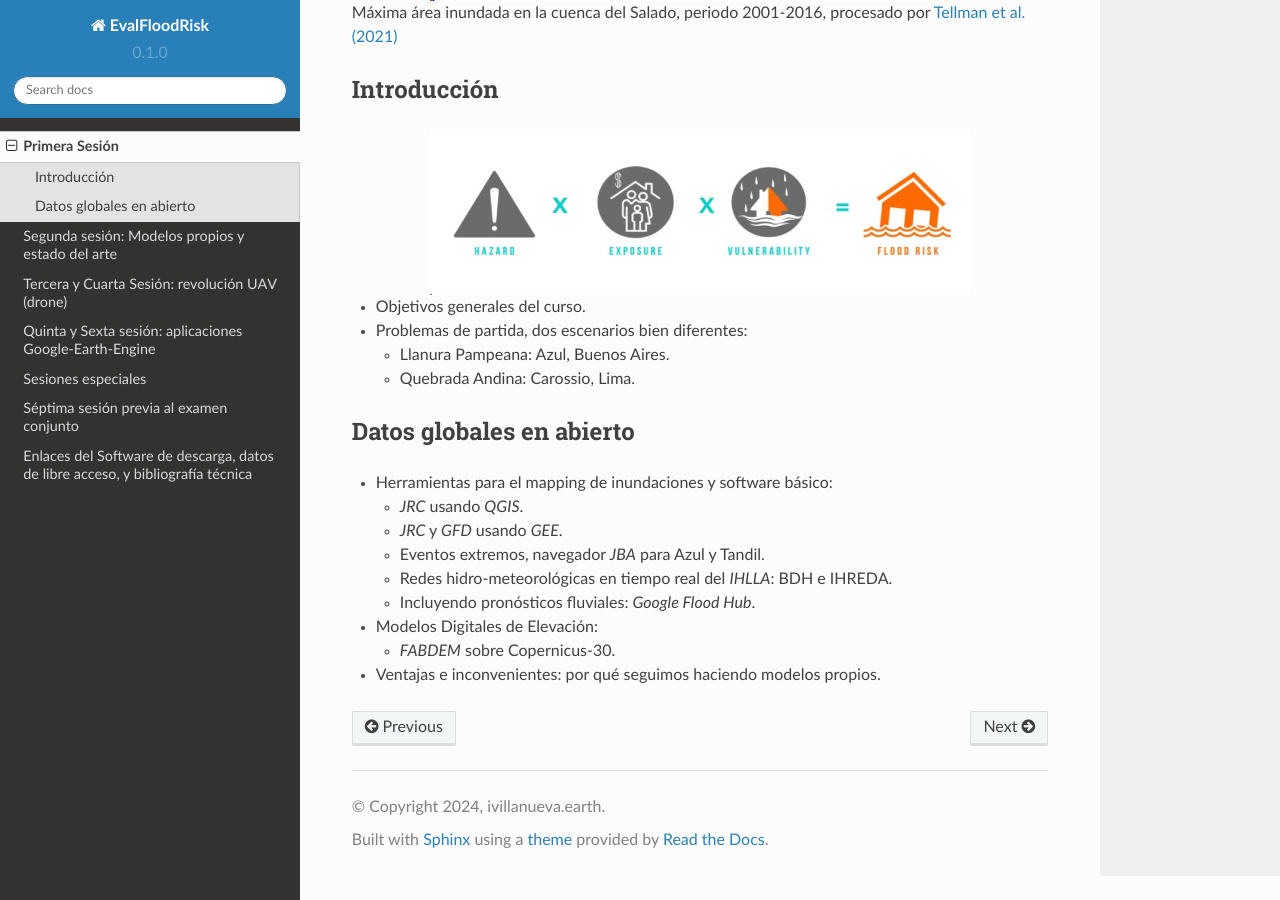
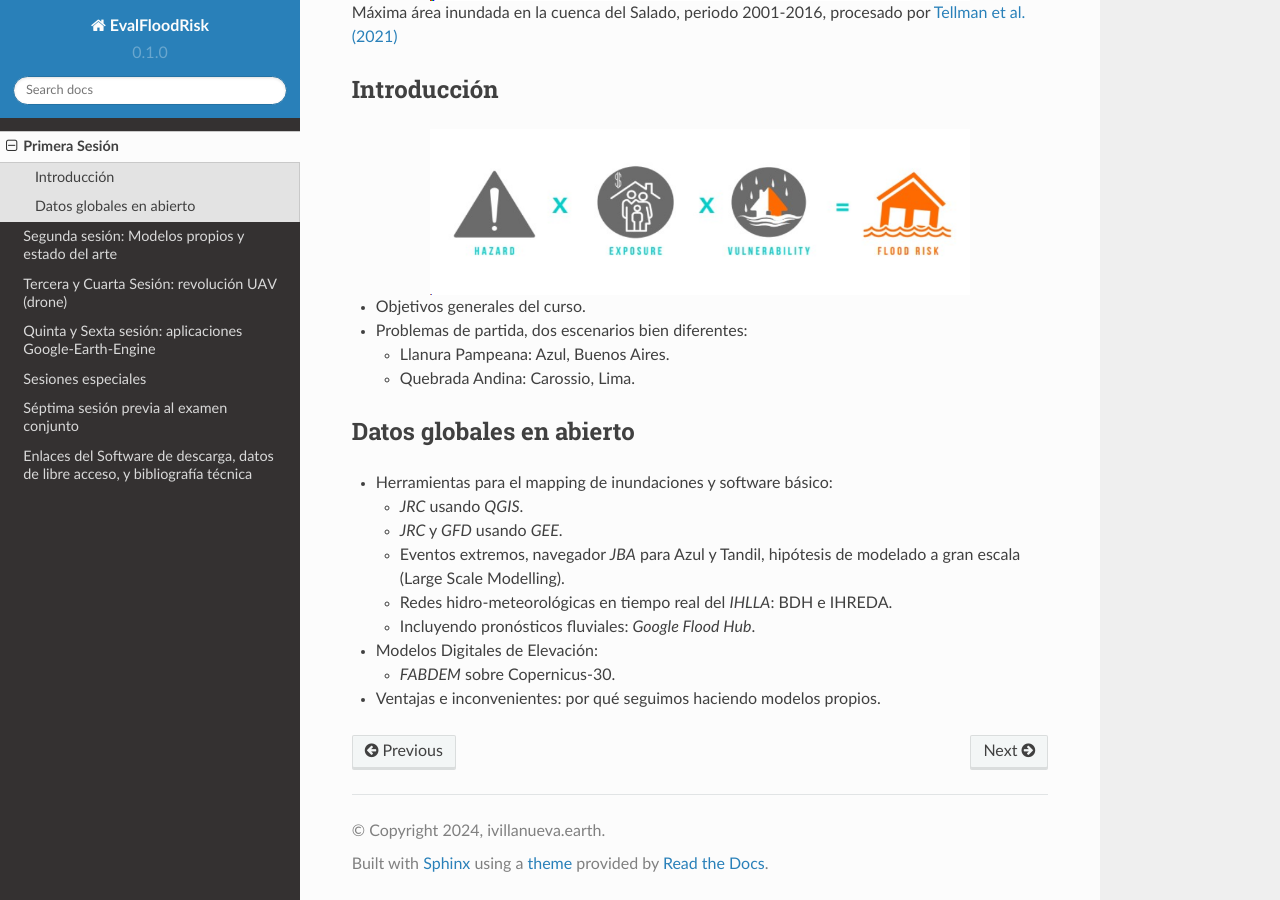
Before and after one commit to ivillamadrid/EvalFloodRisk_RSSWE, a Sphinx documentation site: the page built from docs/source/D1.rst, in a window 1280 px wide and 900 px high, scrolled down 558 px. Built offline with Sphinx 7.4.7 and the Read the Docs theme 2.0.0, drawn with Linux system fonts in a browser that asks for light colours.

Commit message:
Update D1.rst

```diff
--- a/docs/source/D1.rst
+++ b/docs/source/D1.rst
@@ -32,7 +32,7 @@ Datos globales en abierto
 
   * *JRC* usando *QGIS*.
   * *JRC* y *GFD* usando *GEE*.
-  * Eventos extremos, navegador *JBA* para Azul y Tandil.
+  * Eventos extremos, navegador *JBA* para Azul y Tandil, hipótesis de modelado a gran escala (Large Scale Modelling).
   * Redes hidro-meteorológicas en tiempo real del *IHLLA*: BDH e IHREDA.
   * Incluyendo  pronósticos fluviales: *Google Flood Hub*.
 
```
